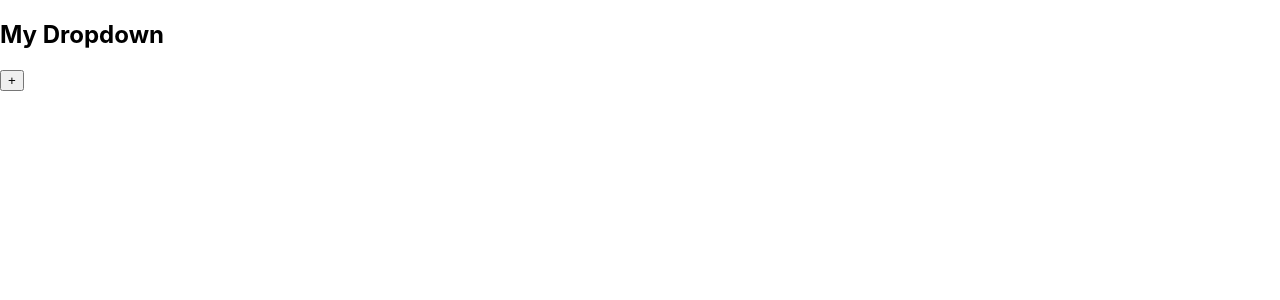
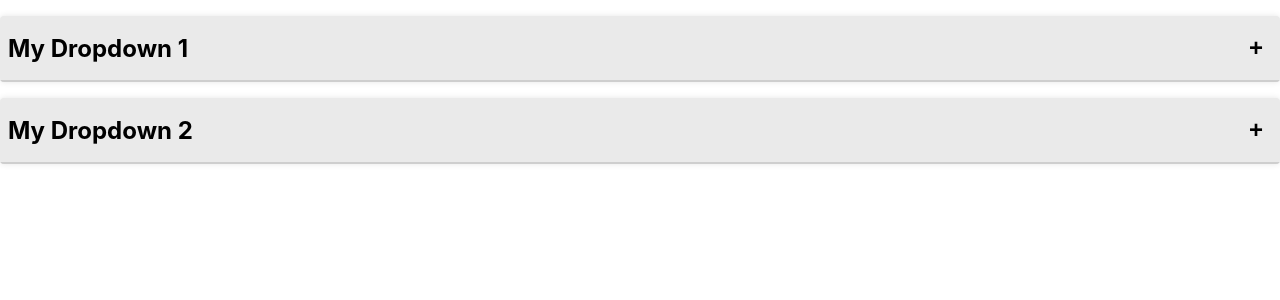
Before and after one commit to luan11/reactjs-tdd, a React (Create React App) app: page / in a window 1280 px wide. Shown: the top 300 px of the page. Built offline with nearby package versions, Linux system fonts and the light colour scheme.

Commit message:
Feat: dropdown style

```diff
--- a/src/App.js
+++ b/src/App.js
@@ -3,7 +3,16 @@ import Dropdown from './components/Dropdown';
 function App() {
   return (
     <>
-      <Dropdown title="My Dropdown">
+      <Dropdown title="My Dropdown 1">
+        <p>
+          Lorem ipsum, dolor sit amet consectetur adipisicing elit. Adipisci
+          sapiente odio quod itaque praesentium officia tempora, cupiditate
+          voluptates quam, dolor temporibus deleniti! Impedit tenetur mollitia
+          neque labore, nulla excepturi minima!
+        </p>
+      </Dropdown>
+
+      <Dropdown title="My Dropdown 2">
         <p>
           Lorem ipsum, dolor sit amet consectetur adipisicing elit. Adipisci
           sapiente odio quod itaque praesentium officia tempora, cupiditate
--- a/src/components/Dropdown/index.jsx
+++ b/src/components/Dropdown/index.jsx
@@ -1,19 +1,35 @@
 import useToggle from './../../hooks/useToggle';
+
+import {
+  DropdownContainer,
+  DropdownHeader,
+  DropdownHeaderTitle,
+  DropdownHeaderButton,
+  DropdownContentContainer,
+} from './styled';
 
 const Dropdown = ({ title, children }) => {
   const [opened, toggleOpened] = useToggle();
 
   return (
-    <div aria-label="dropdown">
-      <header>
-        <h2 aria-label="dropdown-title">{title}</h2>
-        <button data-testid="toggle" onClick={toggleOpened}>
+    <DropdownContainer aria-label="dropdown">
+      <DropdownHeader>
+        <DropdownHeaderTitle aria-label="dropdown-title">
+          {title}
+        </DropdownHeaderTitle>
+        <DropdownHeaderButton
+          type="button"
+          data-testid="toggle"
+          onClick={toggleOpened}
+        >
           {opened ? '-' : '+'}
-        </button>
-      </header>
+        </DropdownHeaderButton>
+      </DropdownHeader>
 
-      {opened && <div aria-label="dropdown-content">{children}</div>}
-    </div>
+      <DropdownContentContainer aria-hidden={opened} isOpened={opened}>
+        {children}
+      </DropdownContentContainer>
+    </DropdownContainer>
   );
 };
 
--- /dev/null
+++ b/src/components/Dropdown/styled.js
@@ -0,0 +1,58 @@
+import styled from 'styled-components';
+
+export const DropdownContainer = styled.div`
+  background: #eaeaea;
+  border-radius: 4px;
+  overflow: hidden;
+  margin: 1rem auto;
+  box-shadow: 0 0 6px rgba(0, 0, 0, 0.1);
+`;
+
+export const DropdownHeader = styled.header`
+  display: flex;
+  align-items: center;
+  justify-content: space-between;
+  padding: 1rem 0.5rem;
+  border-bottom: 2px solid #cecece;
+`;
+
+export const DropdownHeaderTitle = styled.h2`
+  margin: 0;
+`;
+
+export const DropdownHeaderButton = styled.button`
+  width: 32px;
+  height: 32px;
+  border-radius: 50%;
+  border: 0;
+  background: transparent;
+  transition: background 0.45s;
+  font-size: 1.5rem;
+  font-weight: bold;
+  display: flex;
+  justify-content: center;
+  align-items: center;
+  cursor: pointer;
+  line-height: 0;
+
+  &:hover {
+    background: rgba(0, 0, 0, 0.15);
+  }
+`;
+
+export const DropdownContentContainer = styled.div`
+  ${(props) =>
+    props.isOpened
+      ? `
+        transition: opacity 0.35s .25s, font-size .25s, padding .25s;
+        opacity: 1;
+        font-size: 1rem;
+        padding: 1rem;
+      `
+      : `
+        transition: opacity 0.35s, font-size .25s .25s, padding .25s .25s;
+        opacity: 0;
+        font-size: 0;
+        padding: 0;
+      `};
+`;
```
